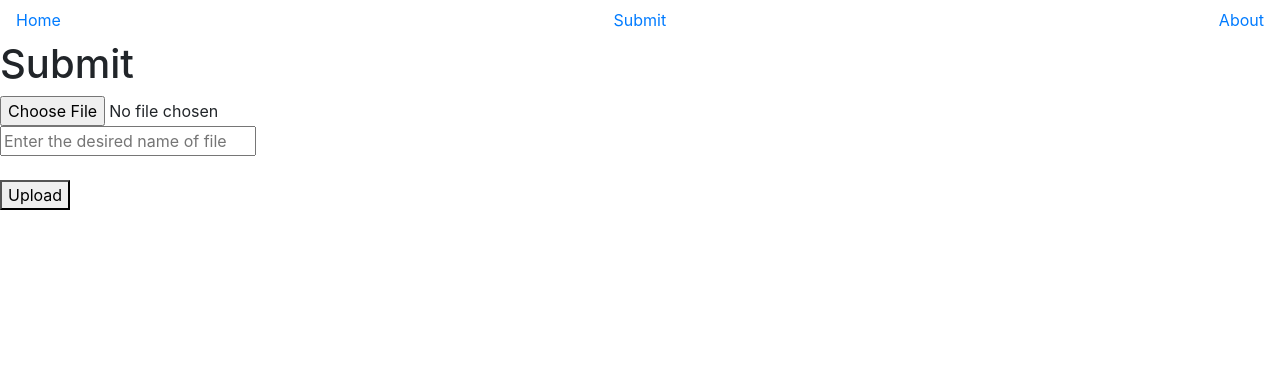
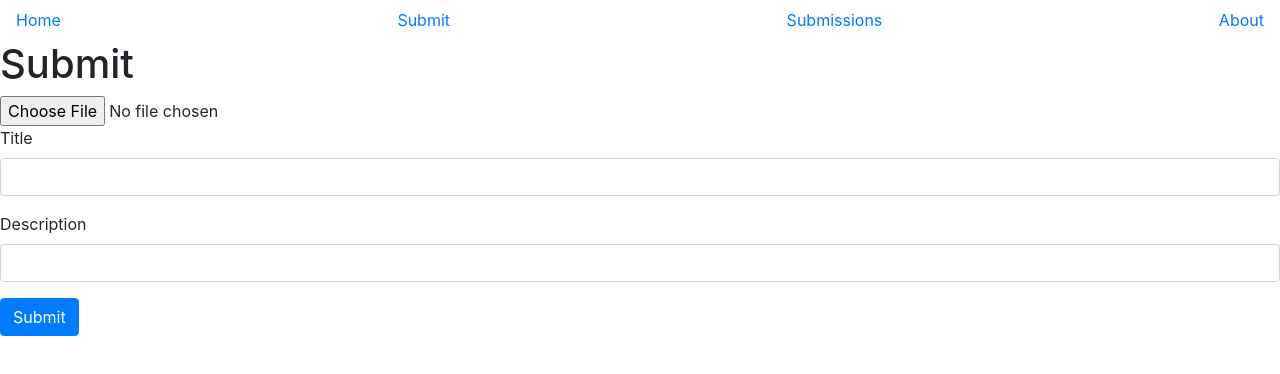
Before and after one commit to harpershapiro/MoltenSampleFrontend, a React (Create React App) app: page /submit in a window 1280 px wide. Shown: the top 374 px of the page. Built offline with nearby package versions, Linux system fonts and the light colour scheme.

Commit message:
submission list view

```diff
--- a/src/App.js
+++ b/src/App.js
@@ -6,6 +6,7 @@ import "bootstrap/dist/css/bootstrap.min.css";
 //Main Components
 import Home from "./components/home.component.js";
 import Submit from "./components/submit.component.js";
+import SubmissionList from "./components/submissionList.component.js";
 import About from "./components/about.component.js";
 
 
@@ -21,12 +22,16 @@ class App extends Component {
             <Link to="/submit">
               Submit
             </Link>
+            <Link to="/submissionList">
+              Submissions
+            </Link>
             <Link to="/about">
               About
             </Link>
           </nav>
           <Route path="/" exact component={Home}/>
           <Route path="/submit" component={Submit}/>
+          <Route path="/submissionList" component={SubmissionList}/>
           <Route path="/about" component={About}/>
         </div>
       </Router>
--- /dev/null
+++ b/src/components/submission.component.js
@@ -0,0 +1,18 @@
+import React, {Component} from 'react';
+
+export default class Submission extends Component {
+    constructor(props){
+        super(props);
+
+        //functions
+    }
+
+    render(){
+        return(
+            <tr>
+                    <td>{this.props.sub.submission_title}</td>
+                    <td>{this.props.sub.submission_desc}</td>
+            </tr>
+        );
+    }
+}
--- /dev/null
+++ b/src/components/submissionList.component.js
@@ -0,0 +1,41 @@
+import React, {Component} from 'react';
+import Submission from './submission.component.js'
+import axios from 'axios';
+const BACK_PORT = 4000;
+
+export default class SubmissionList extends Component {
+    constructor(props){
+        super(props);
+
+        this.state = {submissions: []};
+    }
+
+    componentDidMount(){
+        axios.get(`http://localhost:${BACK_PORT}/molten/`)
+            .then(res => {
+                this.setState({submissions: res.data});
+            })
+            .catch(function (error){
+                console.log(error);
+            })
+    }
+
+    submissionList(){
+        return this.state.submissions.map(function(currentSub, i){
+            return <Submission sub={currentSub} key={i}/>
+        })
+    }
+
+    render(){
+        return(
+            <div>
+                <h3>Active Submissions</h3>
+                <table className="table table-striped" style={{marginTop: 20}} >
+                    <tbody>
+                        {this.submissionList()}
+                    </tbody>
+                </table>
+            </div>
+        );
+    }
+}
--- a/src/components/submit.component.js
+++ b/src/components/submit.component.js
@@ -1,4 +1,5 @@
 import React, {Component} from 'react';
+import axios from 'axios';
 const BACK_PORT = 4000;
 
 export default class Submit extends Component {
@@ -8,18 +9,29 @@ export default class Submit extends Component {
 
         this.state = {
             didUpload: false,
-            fileURL: '',
+            submission_url: '',
+            submission_title: '',
+            submission_user: '',
+            submission_date: '',
+            submission_desc: '',
         };
 
+        this.onChangeSubmissionTitle = this.onChangeSubmissionTitle.bind(this);
+        this.onChangeSubmissionDesc = this.onChangeSubmissionDesc.bind(this);
         this.handleUploadFile = this.handleUploadFile.bind(this);
+        this.addSubToDB = this.addSubToDB.bind(this);
     }
 
     handleUploadFile(ev) {
         ev.preventDefault();
 
+        console.log(`Form submitted:`);
+        console.log(`Submission Title: ${this.state.submission_title}`);
+        console.log(`Submission Description: ${this.state.submission_desc}`);
+
         const data = new FormData();
         data.append('file', this.uploadInput.files[0]);
-        data.append('filename', this.fileName.value);
+        data.append('filename', this.state.submission_title);
 
         console.log("fetching upload path");
         fetch(`http://localhost:${BACK_PORT}/upload`, {
@@ -28,9 +40,60 @@ export default class Submit extends Component {
         }).then((response) => {
             response.json().then((body) => {
                 console.log("setting state fileURL to" + `http://localhost:${BACK_PORT}/${body.file}`);
-                this.setState({ didUpload: true,
-                                fileURL: `http://localhost:${BACK_PORT}/${body.file}` })
+                this.setState({ ...this.state,
+                                didUpload: true, //may not need this
+                                submission_url: `http://localhost:${BACK_PORT}/${body.file}`,
+                                submission_user: 'default',
+                                submission_date: 'default'
+                            });
+                this.addSubToDB(); //not working, check async stuff
             });
+        });
+
+        //console.log("ABOUT TO PUSH TO DB");
+        //also resets state
+        //redirect home. TODO: add a confirmation message
+
+
+    }
+
+    addSubToDB(){
+        const newSubmission = {
+            submission_url: this.state.submission_url,
+            submission_title: this.state.submission_title,
+            submission_user: this.state.submission_user,
+            submission_date: this.state.submission_date,
+            submission_desc: this.state.submission_desc
+        }
+
+        console.log(newSubmission);
+
+        axios.post(`http://localhost:${BACK_PORT}/molten/add`,newSubmission)
+            .then((res)=>{
+                //AFTER DB UPLOAD
+                console.log(res.data)
+                this.setState({
+                    didUpload: false,
+                    submission_url: '',
+                    submission_title: '',
+                    submission_user: '',
+                    submission_date: '',
+                    submission_desc: '',
+                })
+                this.props.history.push("/");
+
+            });
+    }
+
+    onChangeSubmissionTitle(e){
+        this.setState({
+            submission_title: e.target.value
+        });
+    }
+
+    onChangeSubmissionDesc(e){
+        this.setState({
+            submission_desc: e.target.value
         });
     }
 
@@ -43,18 +106,30 @@ export default class Submit extends Component {
                     <div>
                         <input ref={(ref) => {this.uploadInput = ref;}} type="file" />
                     </div>
-                    <div>
-                        <input ref={(ref) => { this.fileName = ref; }} type="text" placeholder="Enter the desired name of file" />
+
+                    <label>Title</label>
+                    <div className="form-group">
+                        <input type="text"
+                                className="form-control"
+                                value={this.state.submission_title}
+                                onChange={this.onChangeSubmissionTitle}></input>
                     </div>
-                <br />
-                <div>
-                    <button>Upload</button>
-                </div>
-                <div>
-                    {this.state.didUpload ? this.state.fileURL : ''}
-                </div>
+
+                    <label>Description</label>
+                    <div className="form-group">
+                        <input type="text"
+                                className="form-control"
+                                value={this.state.submission_desc}
+                                onChange={this.onChangeSubmissionDesc}></input>
+                    </div>
+
+                    <div className="form-group">
+                        <input type="submit" value="Submit" className="btn btn-primary"></input>
+                    </div>
                 </form>
             </div>
         );
     }
+
+
 }
```
Also changed, not shown: src/components/post.component.js (added).
